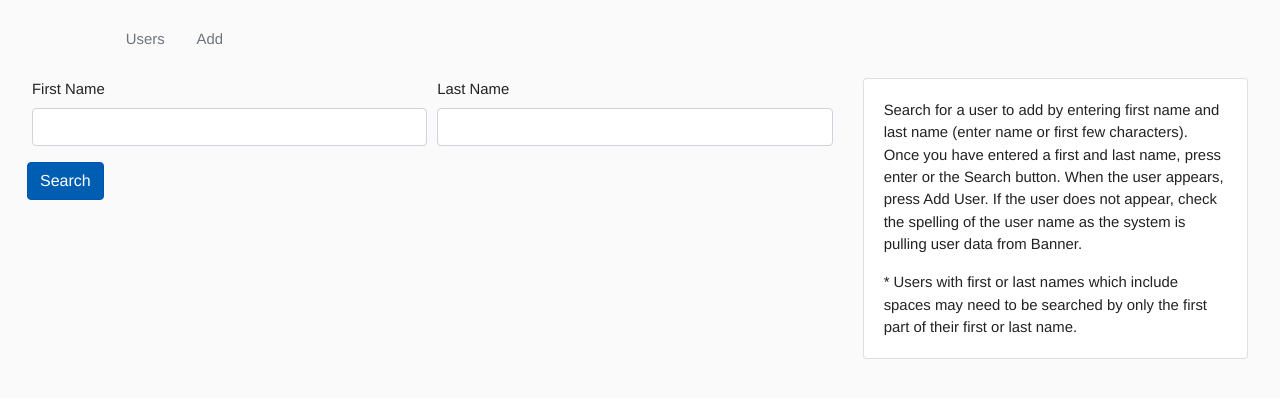
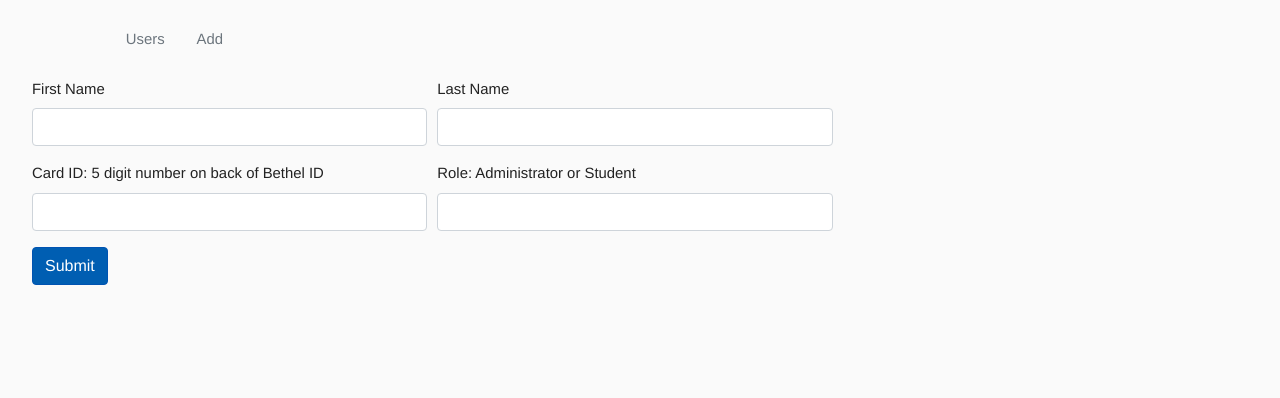
Before and after one commit to betheluniversity/help-desk-sign-in, a Python web app: template app/templates/users/add_user.html in a window 1280 px wide. Shown: the part 88-486 px from the top of the page. Run offline with Jinja, Linux system fonts and the light colour scheme; the template is opened without the code that fills it, so the values that code supplies are empty; some libraries are stand-ins or nearby versions.

Commit message:
Updating more HTML

```diff
--- a/app/static/shift_buttons.js
+++ b/app/static/shift_buttons.js
@@ -1,27 +1,5 @@
-// Not currently working
-
 $(document).ready(function() {
-    let input = "";
-
-    // RFID scanner info
-    $(document).on('keydown', function(key) {
-        if(key.keyCode == 13) {
-            let url = "{{ url_for('ShiftsView:verify_scanner') }}";
-            let scannedInput = {
-                'scan': input
-            };
-            $.post(url, scannedInput, function(success) {
-                if(success != 'failed') {
-                    window.location.replace("{{ lab_base_url }}/session/no-cas/checkin/{{ session_info.id }}/{{ session_info.hash }}/" + success);
-                } else {
-                    input = "";
-                }
-            });
-        } else {
-            input = input + key.key;
-        }
-    });
-
+    // Currently does nothing but display an in-browser alert when clicked
     $("#generate-shifts").click(function() {
        let input_data = {'clicked': 'true'};
        $.post('/generate_shifts', input_data, function(output_data) {
--- a/app/templates/users/add_user.html
+++ b/app/templates/users/add_user.html
@@ -1,17 +1,9 @@
 {% extends 'users/users.html' %}
-
-{% block header %}
-    <div class="header card">
-        <div class="card-body">
-            <p class="card-text">Add a User</p>
-        </div>
-    </div>
-{% endblock %}
 
 {% block body_content %}
     <div class="custom row">
         <div class="col-md-8">
-            <form>
+            <form id="user-info">
                 <div class="form-row">
                     <div class="form-group col-md-6">
                         <label for="user-first-name">First Name</label>
@@ -23,52 +15,17 @@
                     </div>
                 </div>
                 <div class="form-row">
-                    <div class="form-group">
-                        <button type="button" class="btn blue btn-primary" id="search-users">Search</button>
+                    <div class="form-group col-md-6">
+                        <label for="user-card-id">Card ID: 5 digit number on back of Bethel ID</label>
+                        <input type="text" class="form-control chosen-container chosen-format" id="user-card-id">
+                    </div>
+                    <div class="form-group col-md-6">
+                        <label for="user-role">Role: Administrator or Student</label>
+                        <input type="text" class="form-control chosen-container chosen-format" id="user-role">
                     </div>
                 </div>
-                {# spinner placeholder #}
-                <div id="spinner" class="spinner" style="display: none;">
-                    <img id="img-spinner" class="spinner-img" src="https://cdn1.bethel.edu/images/load.gif" alt="Loading"/>
-                </div>
-
             </form>
-            <div id="search-results"></div>
-        </div>
-        <div class="col-md-4">
-            <div class="sub-info card info">
-                <div class="card-body">
-                    <p class="card-text">Search for a user to add by entering first name and last name (enter name or
-                        first few characters). Once you have entered a first and last name, press enter or the
-                        <span class="button-labels">Search</span> button. When the user appears, press
-                        <span class="button-labels">Add User</span>. If the user does not appear, check the
-                        spelling of the user name as the system is pulling user data from Banner.</p>
-                    <p class="card-text">* Users with first or last names which include spaces may need to be searched
-                        by only the first part of their first or last name.</p>
-                </div>
-            </div>
+            <button id="add-user-row" class="btn btn-primary" type="submit" form="user-info" value="Submit">Submit</button>
         </div>
     </div>
-    <script>
-        $(document).ready(function(){
-
-            function loadUsers(data){
-                $('#search-results').html(data);
-            }
-
-           $('#search-users').click(function(){
-               $('#spinner').show();
-               var name = {
-                   'firstName': $('#user-first-name').val(),
-                   'lastName': $('#user-last-name').val()
-                };
-               var url = "{{ url_for('ShiftsView:search_users') }}";
-               $.post(url, name, function(data){
-                  loadUsers(data);
-                   $('#spinner').hide();
-               });
-           });
-
-        });
-    </script>
 {% endblock %}
--- a/app/templates/users/users.html
+++ b/app/templates/users/users.html
@@ -1,12 +1,4 @@
 {% extends 'users/index.html' %}
-
-{% block header %}
-    <div class="header card">
-        <div class="card-body">
-            <p class="card-text">Users</p>
-        </div>
-    </div>
-{% endblock %}
 
 {% block body_content %}
     <div class="custom-default row">
@@ -15,78 +7,34 @@
                 <table id="table"  class="table table-striped table-bordered">
                     <thead>
                         <tr>
-                            <th>Role Sort</th>
-                            <th data-toggle="tooltip" data-placement="top" title="User Last Name">Last</th>
-                            <th data-toggle="tooltip" data-placement="top" title="User First Name">First</th>
+                            <th data-toggle="tooltip" data-placement="top" title="User First Name">First Name</th>
+                            <th data-toggle="tooltip" data-placement="top" title="User Last Name">Last Name</th>
                             <th data-toggle="tooltip" data-placement="top" title="User Card ID">Card ID</th>
                             <th data-toggle="tooltip" data-placement="top" title="User Role">Role</th>
-                            <th data-toggle="tooltip" data-placement="top" title="Act As This User">Change User</th>
-                            <th data-toggle="tooltip" data-placement="top" title="Edit User">Edit</th>
-                            <th>✓</th>
-                        </tr>
-                        <tr>
-                            <th colspan="6"></th>
-                            <th colspan="2">
-                                <button id="deactivate-users" type="button" class="btn btn-primary hover-bright">Deactivate</button>
-                            </th>
                         </tr>
                     </thead>
                     <tbody>
-                        {% for user, role in users_info %}
-                            <tr>
-                                <td>
-                                    {{ role.sort }}
-                                </td>
-                                <td>
-                                    {{ user.lastName }}
-                                </td>
-                                <td>
-                                    {{ user.firstName }}
-                                </td>
-                                <td>
-                                    {{ user.cardID }}
-                                </td>
-                                <td>
-                                    {{ role.name }}
-                                </td>
-                                <td>
-                                    {% if session['ADMIN-VIEWER'] or user.username == session['USERNAME'] %}
-                                        N/A
-                                    {% else %}
-                                        <a href="#" class="btn btn-primary">Act As User</a>
-                                    {% endif %}
-                                </td>
-                                <td>
-                                    <a href="{{ url_for('ShiftsView:edit_user', user_id=user.id) }}" class="btn btn-primary">Edit</a>
-                                </td>
-                                <td class="text-center">
-                                    <input type="checkbox" value="{{ user.id }}" class="deactivate-checkbox">
-                                </td>
-                            </tr>
-                        {% endfor %}
+                        <tr>
+                            <td>Micah</td>
+                            <td>Weiberg</td>
+                            <td>12345</td>
+                            <td>Administrator</td>
+                        </tr>
+                        <tr>
+                            <td>Ryken</td>
+                            <td>Kreps</td>
+                            <td>23456</td>
+                            <td>Student</td>
+                        </tr>
+                        <tr>
+                            <td>Matt</td>
+                            <td>Flynn</td>
+                            <td>34567</td>
+                            <td>Student</td>
+                        </tr>
                     </tbody>
                 </table>
             </form>
         </div>
-        <div class="col-md-3">
-            <div class="sub-info card info">
-                <div class="card-body">
-                    <p class="card-text">All help session users are listed on this page. To search for a user, type any
-                        portion of the user's first or last name, role, or email in the search box. To add a user,
-                        click the <span id="gray" class="button-labels">Add</span> tab at the top of this section. To
-                        edit a user, click the <span class="button-labels">Edit</span> button next to
-                        their name. To sort users according to role, type desired role in search box. To deactivate
-                        users, check the box next to a user's name and press the
-                        <span id="red" class="button-labels">Deactivate</span> button when you have selected all users
-                        you wish to delete.</p>
-                    <p class="card-text"><span class="button-labels">Student</span> only has ability to
-                        edit profile and attend a session in the lab.</p>
-                    <p class="card-text"><span class="button-labels">Administrator</span> has complete
-                        access to all features of the application, with the exception of editing their own roles.</p>
-                    <p class="card-text">*Users with first or last names which include spaces may need to be searched
-                        by only the first part of their first or last name.</p>
-                </div>
-            </div>
-        </div>
     </div>
 {% endblock %}
```
Also changed, not shown: app/templates/users/edit_user.html (deleted, +0 -123 lines), app/templates/users/select_user_roles.html (deleted, +0 -69 lines), app/templates/users/user_search_results.html (deleted, +0 -11 lines), app/views.py (+9 -72 lines), app/wsapi/wsapi_controller.py (deleted, +0 -35 lines).
